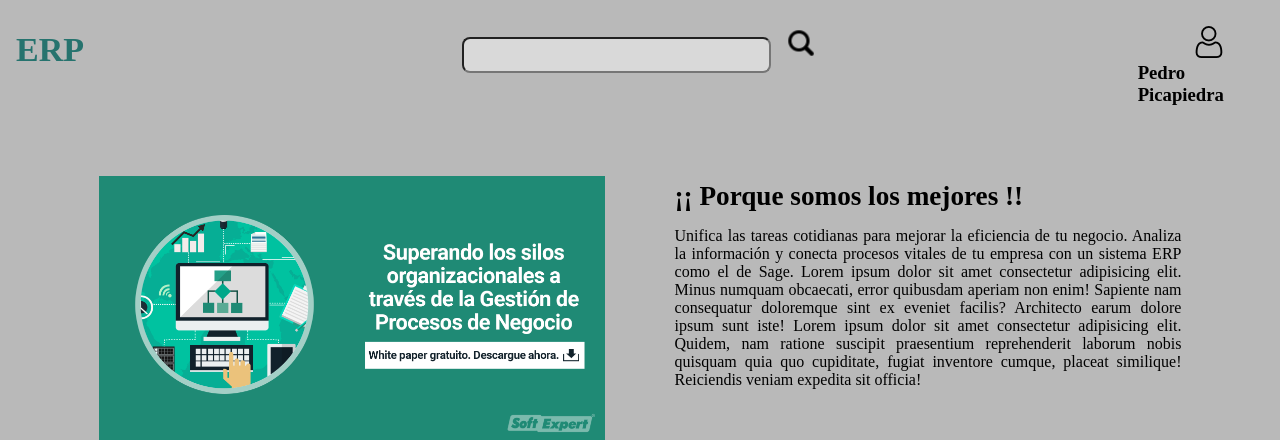
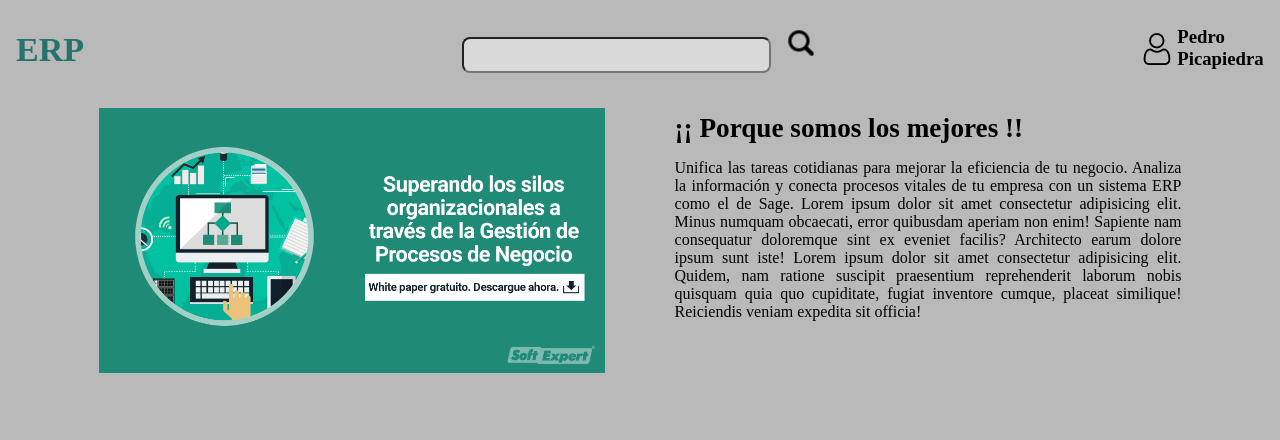
Before and after one commit to wakogmq/ERP-COMMON, a PHP site: page /html/home.html in a window 1280 px wide. Shown: the top 440 px of the page. Run offline with PHP 8.4, Linux system fonts and the light colour scheme.

Commit message:
styles-username

```diff
--- a/ERP-Visual/css/style.css
+++ b/ERP-Visual/css/style.css
@@ -460,3 +460,8 @@ hr{
   border-radius: 10px;
   color: white;
 }
+
+.username{
+  justify-content: end;
+  display: inline-block;
+}
--- a/ERP-Visual/html/home.html
+++ b/ERP-Visual/html/home.html
@@ -18,14 +18,15 @@
         </div>
         <div class="right col-4 flex">
             <div class="col-4 center"><img src="/ERP-Visual/images/usuario.png" alt="">
-            <div class="col-4 center"><h3>Pedro Picapiedra </h3></div>
+            <div class="col-4 center username"><h3>Pedro Picapiedra</h3></div>
             <div class="col-4 center imgdrop dropbtn dropdown " onclick="myFunction()">
-
+                <!--
                 <div id="myDropdown" class="dropdown-content">
                     <a href="#"><img src="/ERP-Visual/images/perfil.png" alt=""> Mi Perfil</a>
                     <a href="#"><img src="/ERP-Visual/images/preferencia.png" alt=""> Preferencias</a>
                     <a href="#"><img src="/ERP-Visual/images/log-out.png" alt=""> Cerrar sesión</a>
                 </div>
+                -->
             </div>
 
 
```
